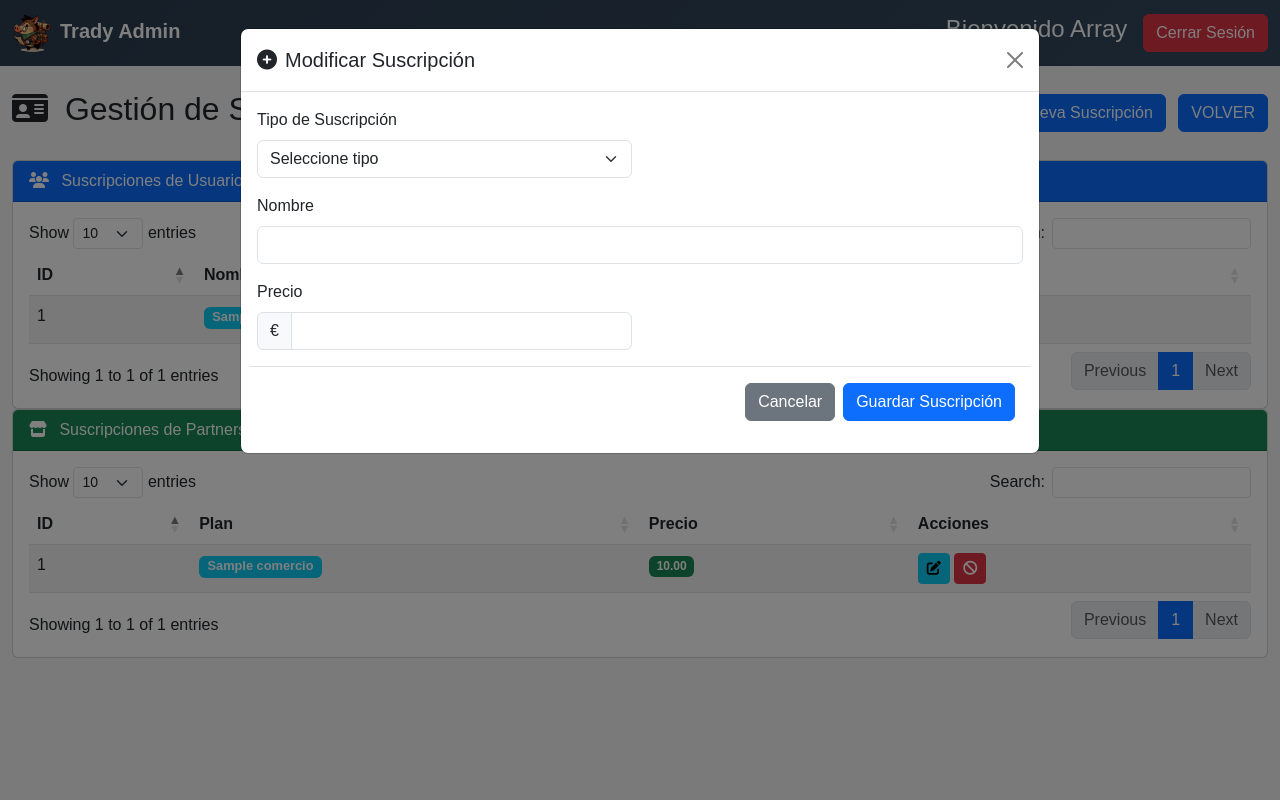
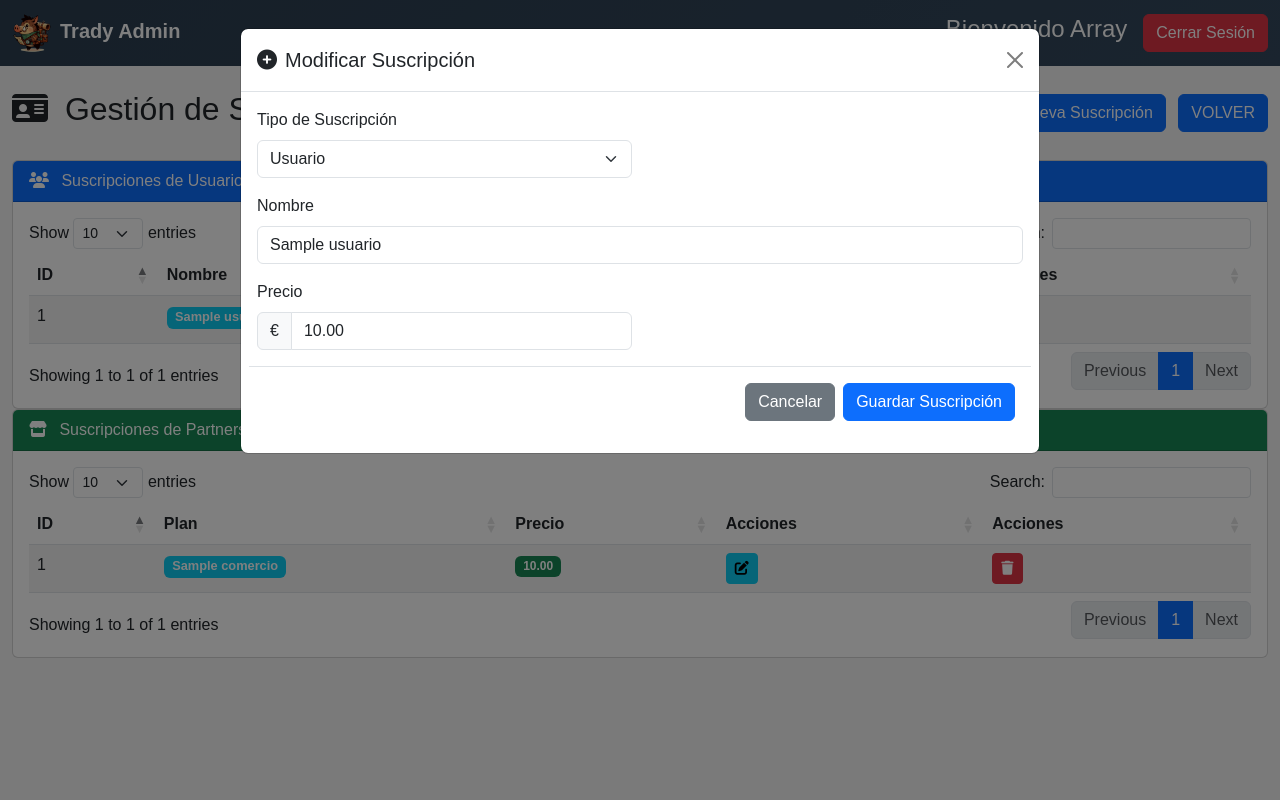
Before and after one commit to alcides94/Trady, a PHP site: page /admin/pantallasuscripciones.php in a window 1280 px wide, after a click on "Editar". Run offline with PHP 8.4, Linux system fonts and the light colour scheme; the visitor is signed in with stand-in values (Sample User, id 1); tables that the repository leaves empty hold one stand-in row (values such as "Sample post"); some libraries are stand-ins or nearby versions.

Commit message:
lo ultimo de suscripciones

```diff
--- a/admin/pantallasuscripciones.php
+++ b/admin/pantallasuscripciones.php
@@ -103,6 +103,7 @@
                                         <th>Nombre</th>
                                         <th>Precio</th>
                                         <th>Acciones</th>
+                                        <th>Acciones</th>
                                     </tr>
                                 </thead>
                                 <tbody>
@@ -124,13 +125,24 @@
                                         <td><span class="badge bg-success"><?php echo $sus_usuario["precio"]?></span></td>
                                         <td>
                                             <button class="btn btn-sm btn-info btn-editar-usuario" title="Editar" data-bs-toggle="modal"
-                                            data-bs-target="#editSuscripcionModal">
+                                            data-id="<?php echo $sus_usuario["id_suscripcion"]?>" data-bs-target="#editSuscripcionModal">
                                                 <i class="fas fa-edit"></i>
                                             </button>
-                                            <button class="btn btn-sm btn-danger" title="Cancelar">
-                                                <i class="fas fa-ban"></i>
-                                            </button>
+
                                         </td>
+
+                                        <td>
+                                            <form action="suscripcion/eliminar_sus_user.php" method="post">
+                                            <input type="hidden" name="id_suscripcion" id="id_suscripcion" value="<?php echo $sus_usuario['id_suscripcion'] ?>">
+
+                                            <button class="btn btn-sm btn-danger" title="Eliminar" type="submit">
+                                                    <i class="fas fa-trash"></i>
+                                                </button>
+                                            </form>
+
+                                        </td>
+
+
                                     </tr>
                                     <?php } ?>
                                 </tbody>
@@ -153,6 +165,7 @@
                                         <th>ID</th>
                                         <th>Plan</th>
                                         <th>Precio</th>
+                                        <th>Acciones</th>
                                         <th>Acciones</th>
                                     </tr>
                                 </thead>
@@ -177,9 +190,17 @@
                                             data-bs-target="#editSuscripcionModal">
                                                 <i class="fas fa-edit"></i>
                                             </button>
-                                            <button class="btn btn-sm btn-danger" title="Cancelar">
-                                                <i class="fas fa-ban"></i>
-                                            </button>
+
+                                        </td>
+                                        <td>
+                                            <form action="suscripcion/eliminar_sus_comer.php" method="post">
+                                            <input type="hidden" name="id_suscripcion" id="id_suscripcion" value="<?php echo $sus_comercio['id_suscripcion'] ?>">
+
+                                            <button class="btn btn-sm btn-danger" title="Eliminar" type="submit">
+                                                    <i class="fas fa-trash"></i>
+                                                </button>
+                                            </form>
+
                                         </td>
                                     </tr>
                                     <?php } ?>
@@ -253,7 +274,7 @@
                         <div class="row g-3">
                             <div class="col-md-6">
                                 <label for="tipo" class="form-label">Tipo de Suscripción</label>
-                                <select class="form-select" id="tipo" name="tipo" required>
+                                <select class="form-select" id="edit_tipo" name="edit_tipo" required>
                                     <option value="" selected disabled>Seleccione tipo</option>
                                     <option value="user">Usuario</option>
                                     <option value="partner">Partner</option>
@@ -321,6 +342,7 @@
             fetch(`suscripcion/obtener_sus.php?id_suscripcion_usuario=${id}`)
                 .then(res => res.json())
                 .then(data => {
+                    $('#edit_tipo').val("user");
                     $('#edit_id_suscripcion').val(data.id_suscripcion);
                     $('#edit_nombre').val(data.nombre);
                     $('#edit_precio').val(data.precio);
@@ -342,6 +364,7 @@
             fetch(`suscripcion/obtener_sus.php?id_suscripcion_comercio=${id}`)
                 .then(res => res.json())
                 .then(data => {
+                    $('#edit_tipo').val("partner");
                     $('#edit_id_suscripcion').val(data.id_suscripcion);
                     $('#edit_nombre').val(data.nombre);
                     $('#edit_precio').val(data.precio);
--- a/admin/suscripcion/obtener_sus.php
+++ b/admin/suscripcion/obtener_sus.php
@@ -11,7 +11,7 @@
 
     echo json_encode($sus_usuario);
 }else{
-    $id = $_GET['id_sus_comercio'];
+    $id = $_GET['id_suscripcion_comercio'];
 
     $stmt = $_conexion->prepare("SELECT * FROM suscripcion_comercios WHERE id_suscripcion = :id_suscripcion");
     $stmt->execute(['id_suscripcion' => $id]);
```
Also changed, not shown: admin/suscripcion/editar_sus.php (added, +44 -0 lines), admin/suscripcion/eliminar_sus_comer.php (added, +15 -0 lines), admin/suscripcion/eliminar_sus_user.php (added, +18 -0 lines).
